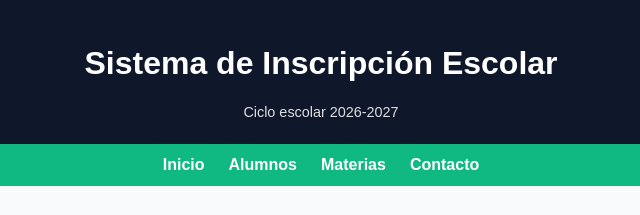
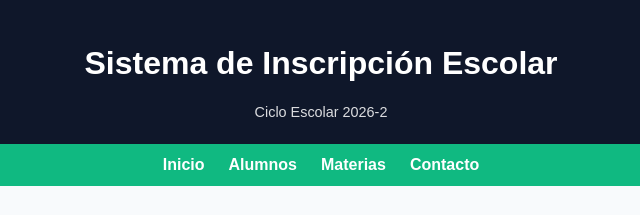
Before and after one commit to jimenadiazze/PracticaRepo1, a plain HTML site: page index.html in a window 1280 px wide. Shown: the top 215 px of the page, 319-959 px from the left. Drawn offline with Linux system fonts and the light colour scheme.

Commit message:
Actualiza texto del ciclo escolar

```diff
--- a/index.html
+++ b/index.html
@@ -9,7 +9,7 @@
 
   <header>
     <h1>Sistema de Inscripción Escolar</h1>
-    <p class="tagline">Ciclo escolar 2026-2027</p>
+    <p class="tagline">Ciclo Escolar 2026-2</p>
   </header>
 
   <nav>
```
